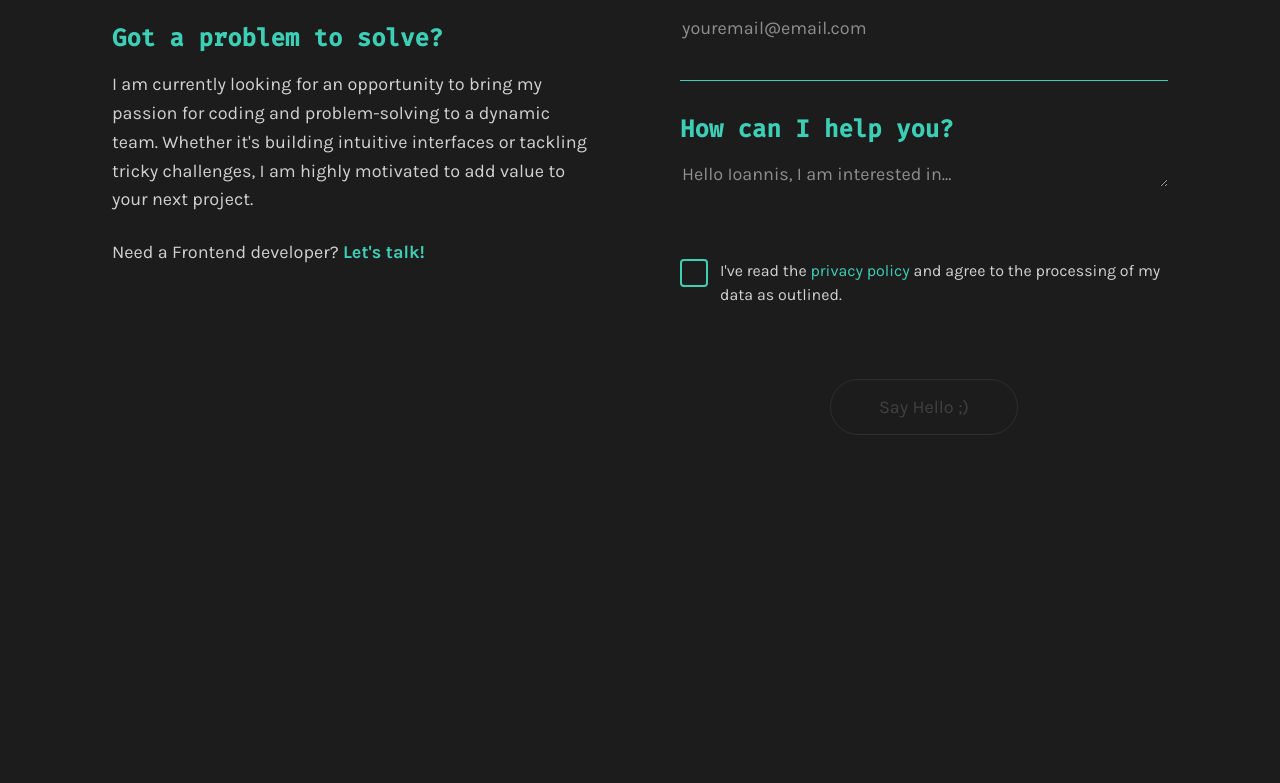
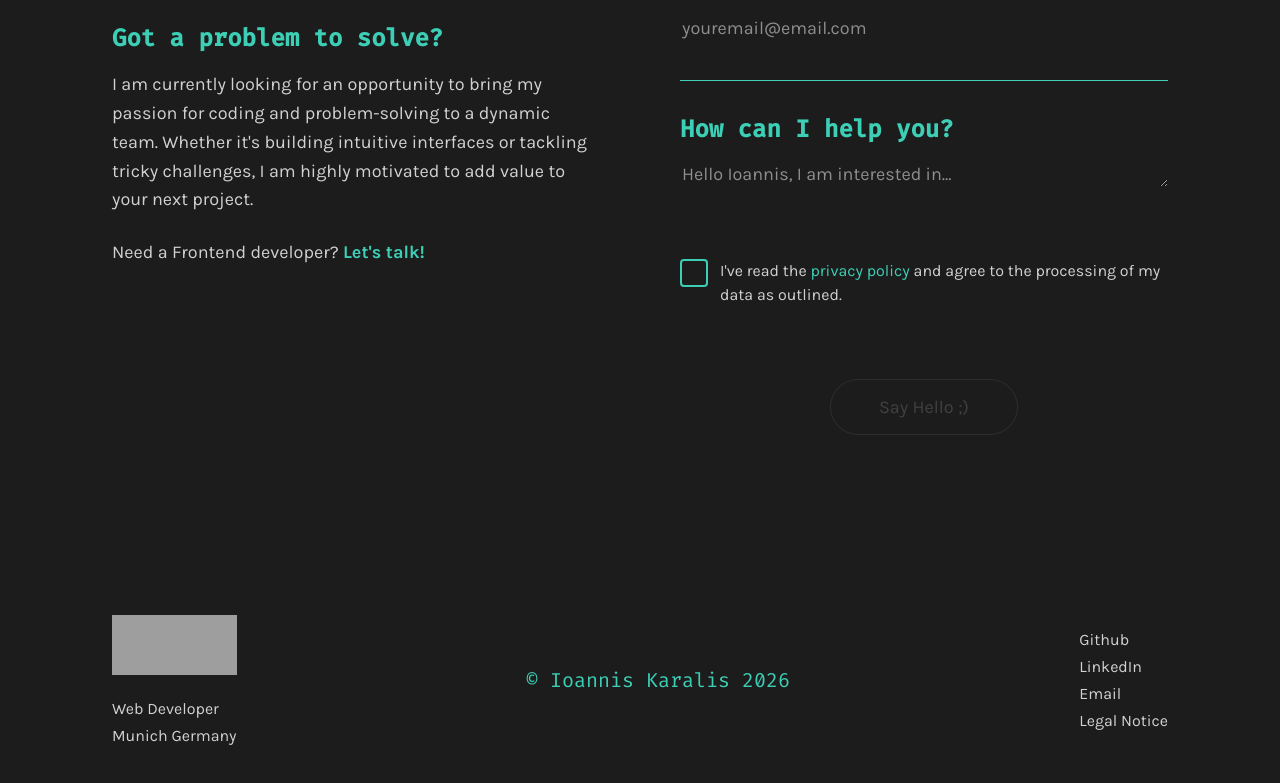
Before and after one commit to Ioannis1Karalis/portfolio, an Angular app: page / in a window 1280 px wide. Shown: the part 4258-5041 px from the top of the page. Before the commit the page ends 4793 px from the top, so only its background shows below. Built offline with nearby package versions, Linux system fonts and the light colour scheme; grey boxes are pictures that could not be loaded.

Commit message:
footer added

```diff
--- a/src/app/app.component.html
+++ b/src/app/app.component.html
@@ -10,4 +10,6 @@
 
 <app-contact-section></app-contact-section>
 
+<app-footer></app-footer>
+
 <router-outlet></router-outlet>
--- a/src/app/app.component.ts
+++ b/src/app/app.component.ts
@@ -7,13 +7,14 @@ import { SkillsSectionComponent } from './skills-section/skills-section.componen
 import { ProjectsSectionComponent } from './projects-section/projects-section.component';
 import { ColleaguesSectionComponent } from './colleagues-section/colleagues-section.component';
 import { ContactSectionComponent } from './contact-section/contact-section.component';
+import { FooterComponent } from './footer/footer.component';
 
 
 
 @Component({
   selector: 'app-root',
   standalone: true,
-  imports: [CommonModule, RouterOutlet, HeroSectionComponent, AboutMeSectionComponent, SkillsSectionComponent, ProjectsSectionComponent, ColleaguesSectionComponent, ContactSectionComponent],
+  imports: [CommonModule, RouterOutlet, HeroSectionComponent, AboutMeSectionComponent, SkillsSectionComponent, ProjectsSectionComponent, ColleaguesSectionComponent, ContactSectionComponent, FooterComponent],
   templateUrl: './app.component.html',
   styleUrl: './app.component.scss'
 })
--- /dev/null
+++ b/src/app/footer/footer.component.html
@@ -0,0 +1,22 @@
+<footer class="footer-section">
+  <div class="footer-content">
+
+    <div class="left-side">
+      <img src="assets/img/logo.svg" alt="Ioannis Logo" class="logo">
+      <span class="info-text">Web Developer</span>
+      <span class="info-text">Munich Germany</span>
+    </div>
+
+    <div class="center-side">
+      <span class="copyright">© Ioannis Karalis {{ currentYear }}</span>
+    </div>
+
+    <div class="right-side">
+      <a href="https://github.com/DeinGithub" target="_blank" class="footer-link">Github</a>
+      <a href="https://linkedin.com/in/DeinLinkedIn" target="_blank" class="footer-link">LinkedIn</a>
+      <a href="mailto:deine@email.com" class="footer-link">Email</a>
+      <a href="#legal" class="footer-link">Legal Notice</a>
+    </div>
+
+  </div>
+</footer>
--- /dev/null
+++ b/src/app/footer/footer.component.scss
@@ -0,0 +1,79 @@
+.footer-section {
+  margin: 0 auto;
+  padding: 80px 112px;
+  width: 100%;
+  max-width: 1440px;
+  box-sizing: border-box;
+}
+
+.footer-content {
+  width: 100%;
+  display: flex;
+  justify-content: space-between;
+  align-items: center;
+}
+
+.left-side {
+  display: flex;
+  flex-direction: column;
+  gap: 8px;
+
+  .logo {
+    height: 60px;
+    width: auto;
+    margin-bottom: 16px;
+  }
+
+  .info-text {
+    color: rgba(255, 255, 255, 0.8);
+    font-size: 16px;
+    font-family: var(--font-karla);
+  }
+}
+
+.center-side {
+  .copyright {
+    color: #3DCFB6;
+    font-size: 20px;
+    font-family: var(--font-fira);
+  }
+}
+
+.right-side {
+  display: flex;
+  flex-direction: column;
+  gap: 8px;
+  align-items: flex-start;
+
+  .footer-link {
+    position: relative;
+    color: rgba(255, 255, 255, 0.8);
+    text-decoration: none;
+    font-size: 16px;
+    font-weight: 400;
+    font-family: var(--font-karla);
+    transition: color 0.3s ease;
+
+    &::before {
+      content: "";
+      position: absolute;
+      left: -16px;
+      top: 50%;
+      transform: translateY(-50%);
+      width: 6px;
+      height: 6px;
+      background-color: #3DCFB6;
+      border-radius: 50%;
+      opacity: 0;
+      transition: opacity 0.3s ease;
+    }
+
+    &:hover {
+      color: #3DCFB6;
+
+      &::before {
+        opacity: 1;
+      }
+    }
+  }
+}
--- /dev/null
+++ b/src/app/footer/footer.component.ts
@@ -0,0 +1,12 @@
+import { Component } from '@angular/core';
+
+@Component({
+  selector: 'app-footer',
+  standalone: true,
+  imports: [],
+  templateUrl: './footer.component.html',
+  styleUrl: './footer.component.scss'
+})
+export class FooterComponent {
+  currentYear = new Date().getFullYear();
+}
```
